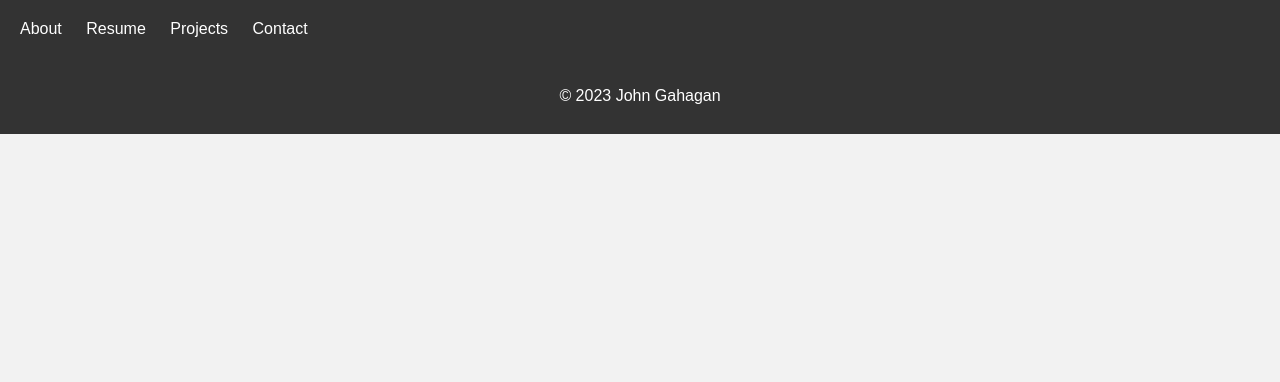
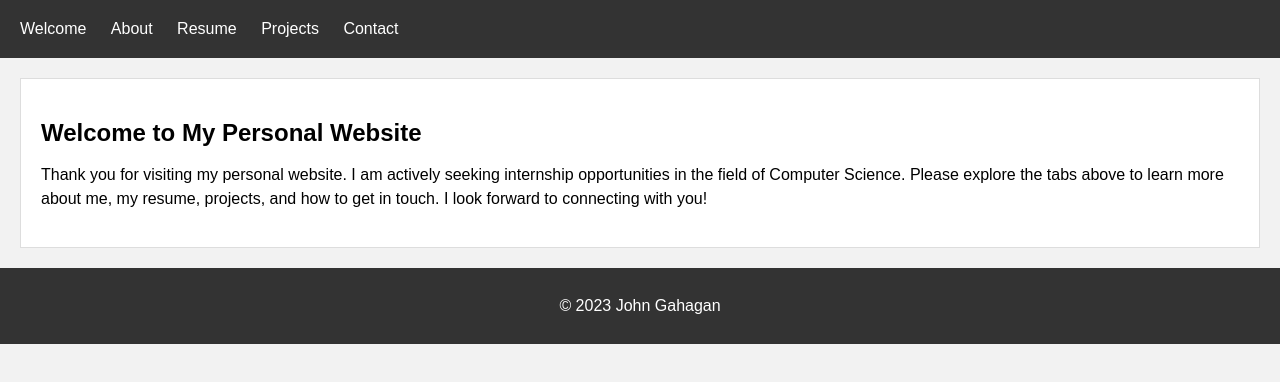
Before and after one commit to SaviorFs/JohnGahaganWebsite.github.io, a plain HTML site: page Personal Project/index.html in a window 1280 px wide. Drawn offline with Linux system fonts and the light colour scheme.

Commit message:
Update index.html

```diff
--- a/Personal Project/index.html
+++ b/Personal Project/index.html
@@ -11,6 +11,7 @@
     <header>
         <nav>
             <ul>
+                <li><a href="#" onclick="showSection('welcome')">Welcome</a></li>
                 <li><a href="#" onclick="showSection('about')">About</a></li>
                 <li><a href="#" onclick="showSection('resume')">Resume</a></li>
                 <li><a href="#" onclick="showSection('projects')">Projects</a></li>
@@ -18,6 +19,16 @@
             </ul>
         </nav>
     </header>
+    <section id="welcome">
+        <div class="welcome-content">
+            <h1>Welcome to My Personal Website</h1>
+            <p>
+                Thank you for visiting my personal website. I am actively seeking internship opportunities in the field of Computer Science. Please explore the tabs above to learn more about me,
+                my resume, projects, and how to get in touch. I look forward to connecting with you!
+            </p>
+        </div>
+    </section>
+
 
     <section id="about" class="hidden">
         <div class="about-content">
```
